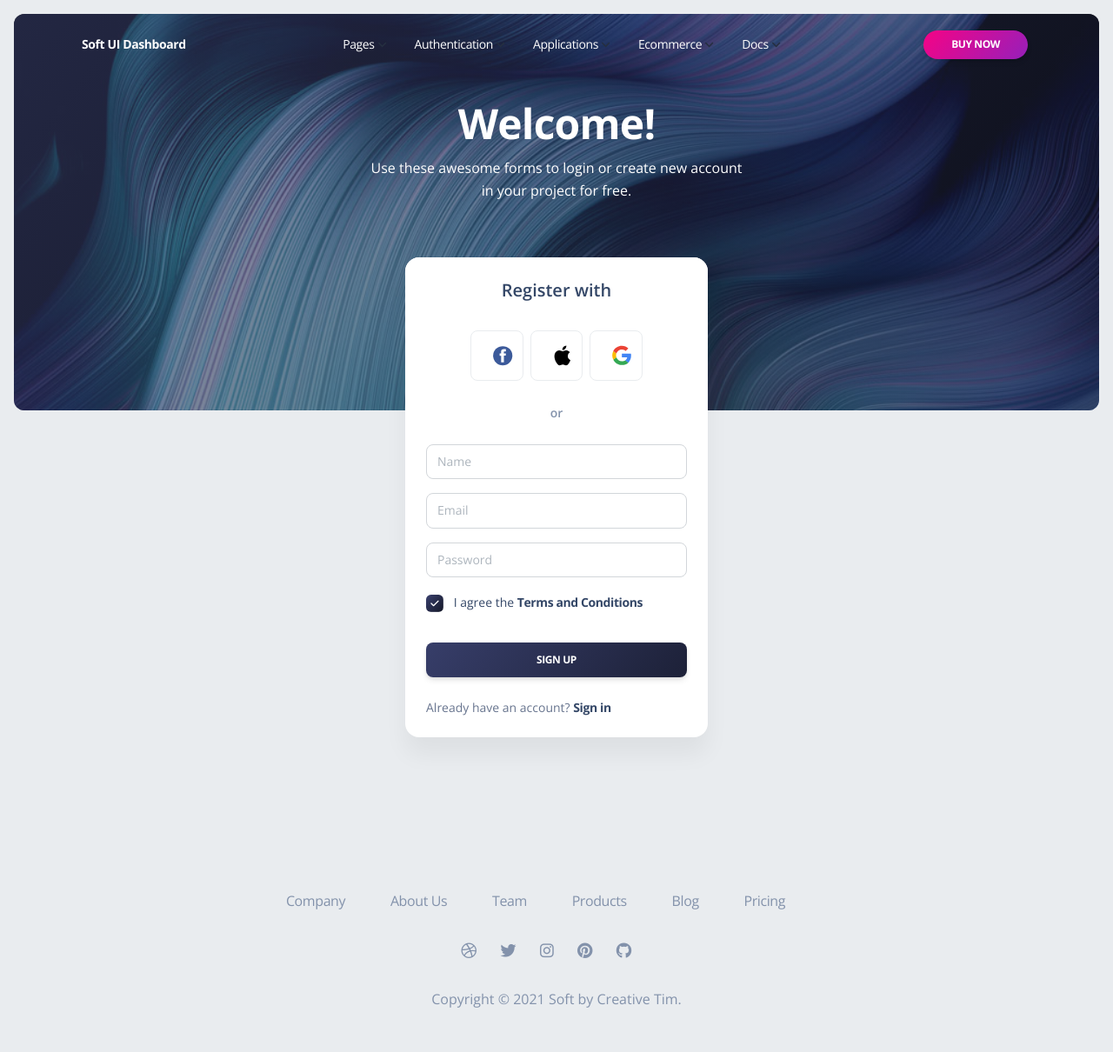
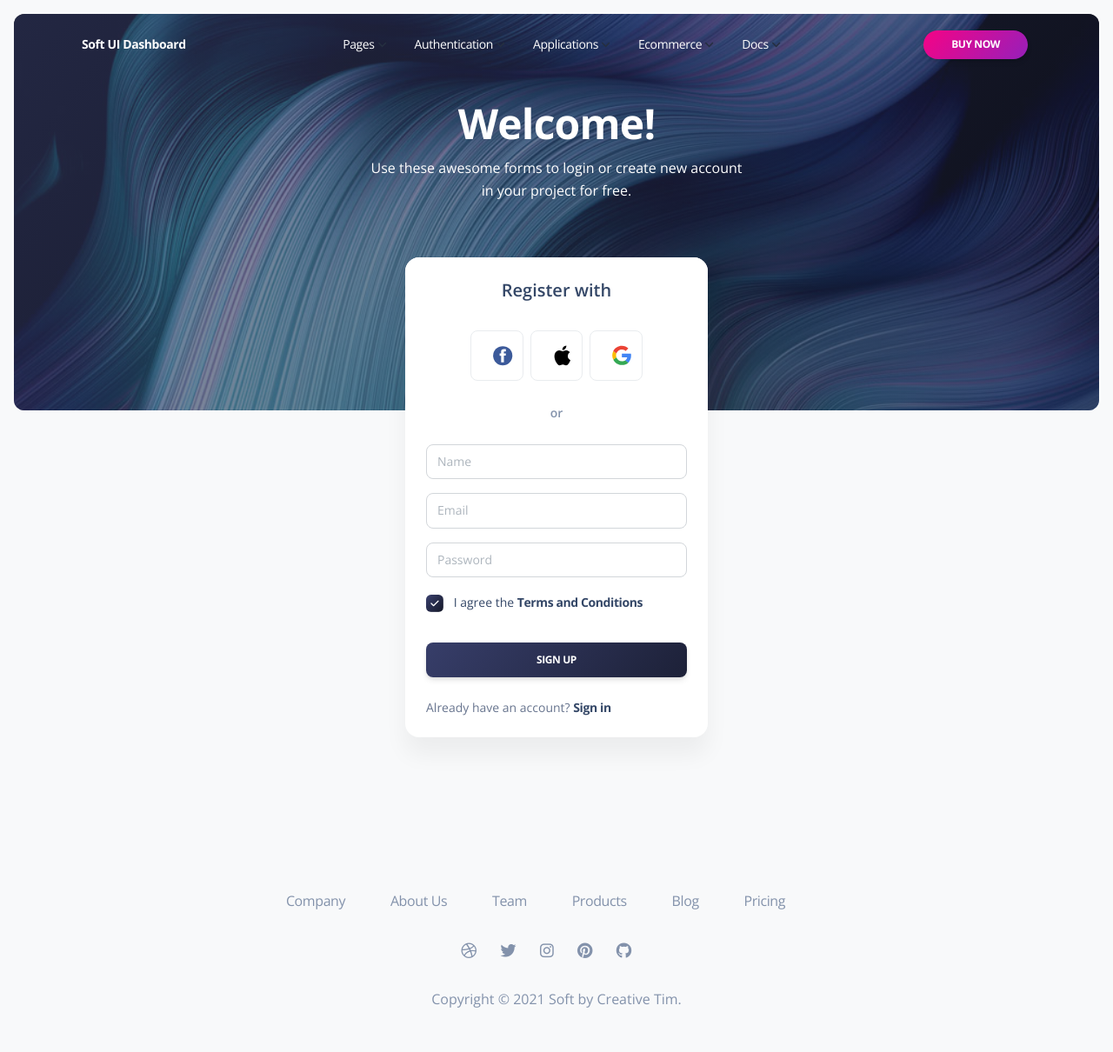
Before and after one commit to RicardoTaverna/sudyapp, a Django app: page /signup/ in a window 1280 px wide. Shown: the whole page at 87% size. Run offline with Django 3.2, Linux system fonts and the light colour scheme; some libraries are stand-ins or nearby versions.

Commit message:
trocando template

```diff
--- a/templates/index.html
+++ b/templates/index.html
@@ -23,7 +23,7 @@
 	<link id="pagestyle" href="/static/home/assets/css/soft-design-system.css?v=1.0.5" rel="stylesheet" />
 </head>
 
-<body class="index-page bg-gray-200">
+<body class="index-page bg-gray-100">
 
 {% block home %}
 {% endblock home %}
--- a/templates/registration/signup.html
+++ b/templates/registration/signup.html
@@ -2,7 +2,7 @@
 
 {% block login %}
 
-<body class="g-sidenav-show bg-gray-200">
+<body class="g-sidenav-show bg-gray-100">
     <!-- Navbar -->
     <nav class="navbar navbar-expand-lg position-absolute top-0 z-index-3 w-100 shadow-none my-3  navbar-transparent mt-4">
       <div class="container">
```
